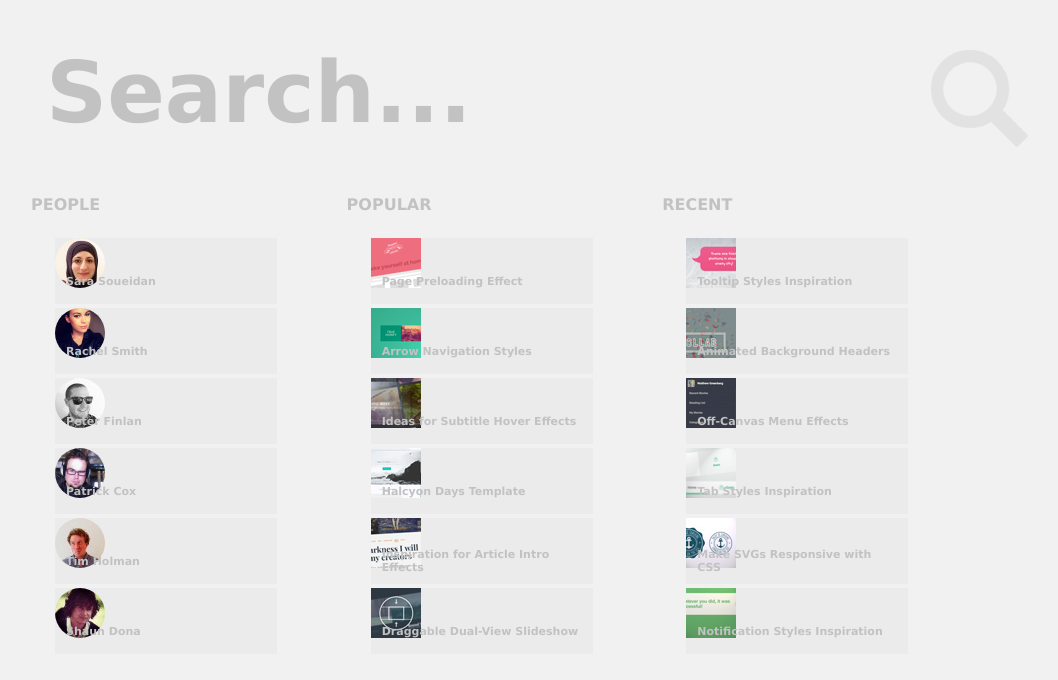
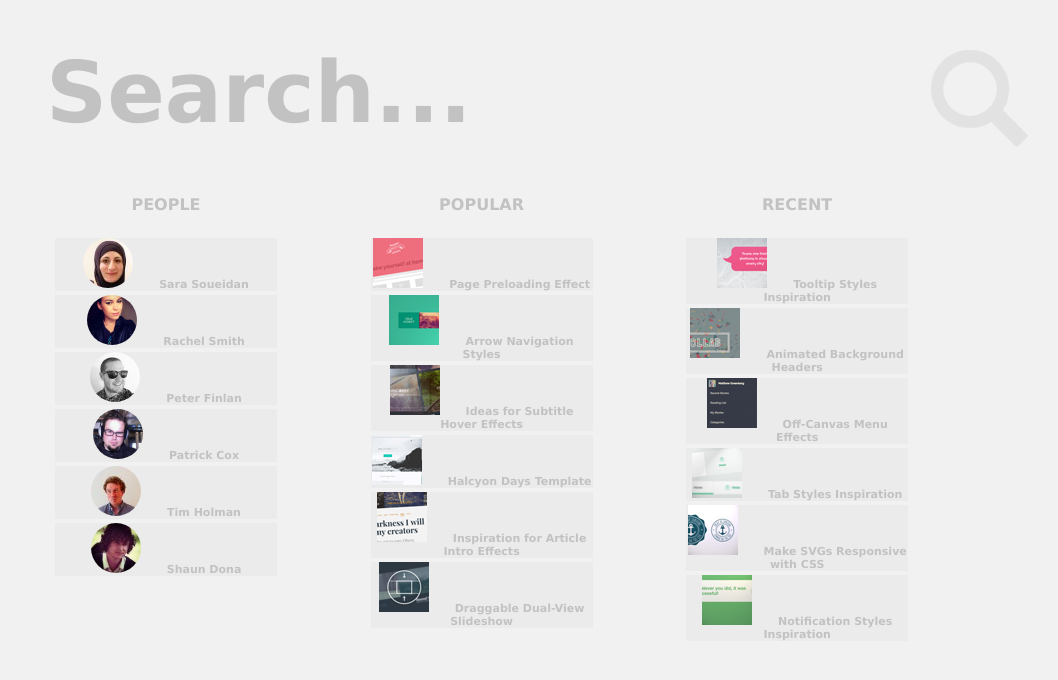
Before and after one commit to Eudaimosha/Beetroot_HW, a plain HTML site: page Huge Search/index.html in a window 1280 px wide. Shown: the whole page, without its empty margins (81-1139 px from the left). Drawn offline with Linux system fonts and the light colour scheme.

Commit message:
changes in Huge Search style

```diff
--- a/Huge Search/css/style.css
+++ b/Huge Search/css/style.css
@@ -55,7 +55,6 @@ placeholder{
     background-size: contain;
     opacity: .4;
     background: #F1F1F1;
-
 }
 
 /* main content */
@@ -64,11 +63,13 @@ placeholder{
     font-family: Geneva, sans-serif;
     color:#C2C2C2;
     font-weight: bold;
+    margin-bottom: 100px;
 }
 
 .item {  /*каждый список с названием*/
     display: inline-block;
-
+    vertical-align: bottom;
+    text-align: center;
 }
 
 .popular { /*список по центру*/
@@ -86,16 +87,14 @@ ul { /*список*/
     padding: 15px;
     margin: 5px;
     font-weight: bold;
-
-
 }
 
 ul span{ /*текст в блоке с ссылкой*/
-    display: inline-block;
-    vertical-align: middle;
+
     margin-top: -15%;
-    margin-left: 5%;
+    margin-left: 10%;
     width: 200px;
+
 }
 
 li {
@@ -111,6 +110,8 @@ li:hover{
 
 .avatar .picture {
     width: 40px;
+    padding: 10px;
+    float: left;
 }
 
 .avatar{
```
